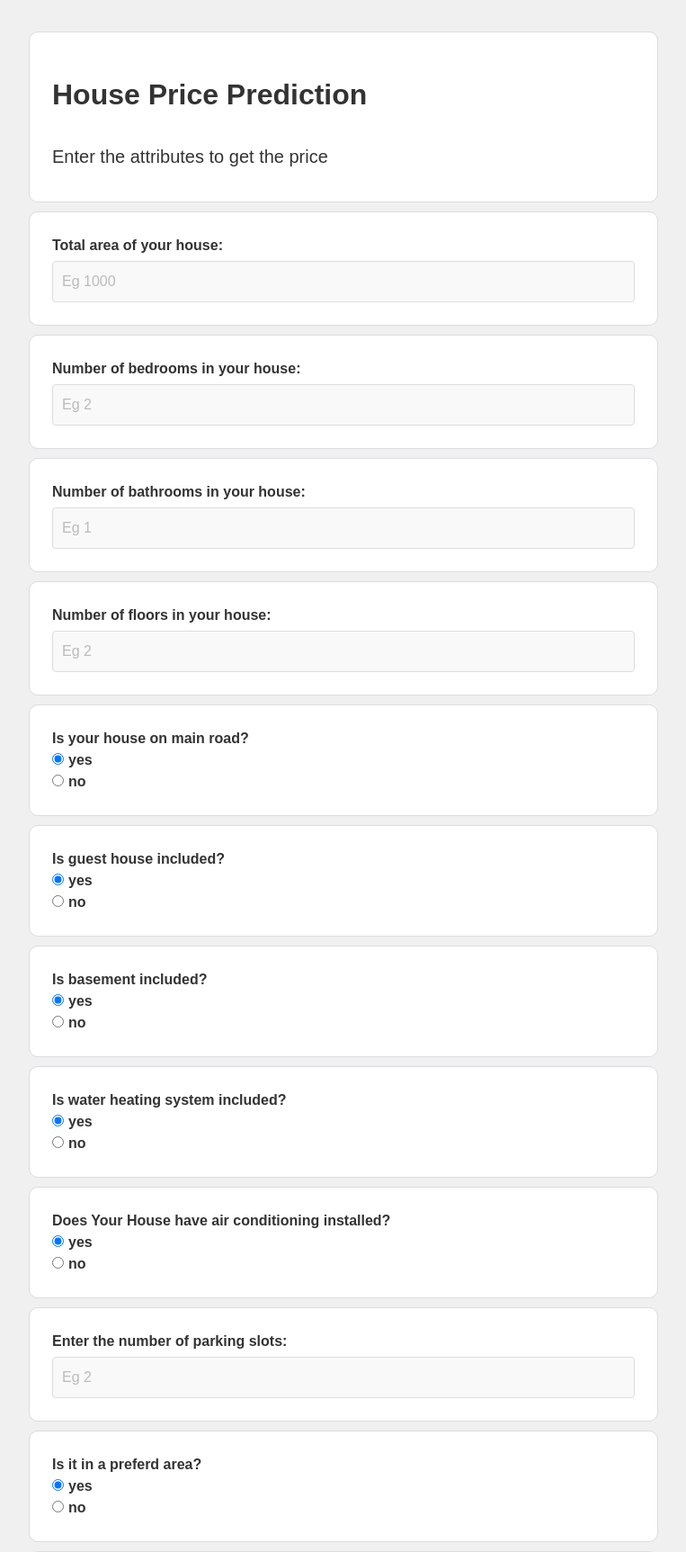
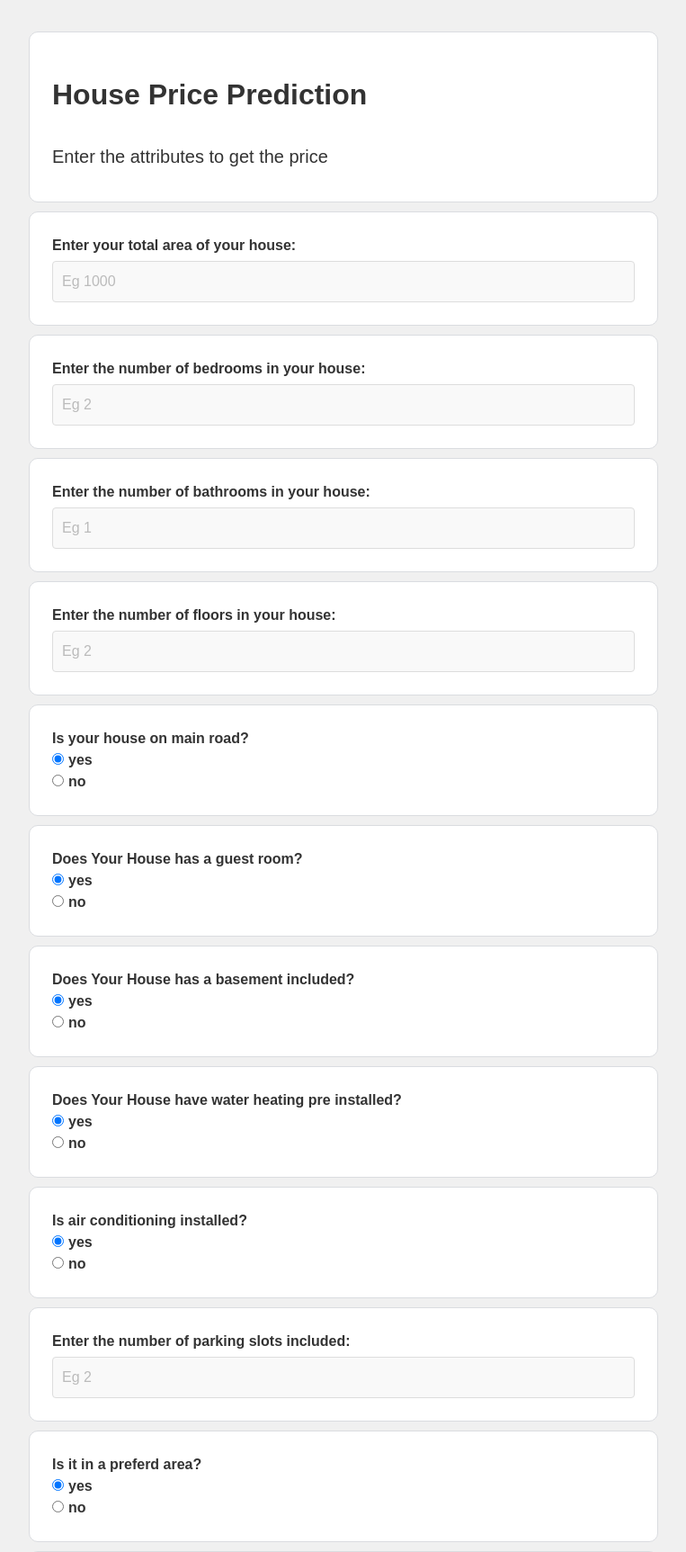
Before and after one commit to Yashyc27/House-price-Prediction, a Flask app: page / in a window 1280 px wide. Shown: the top 1725 px of the page at 90% size, without its empty margins (258-1021 px from the left). Run offline with Flask 2, Linux system fonts and the light colour scheme; parts of the project's set-up code (start-up, migrations or seed data) failed here and were passed over; some libraries are stand-ins or nearby versions; some web fonts are replaced.

Commit message:
Update index.html

```diff
--- a/templates/index.html
+++ b/templates/index.html
@@ -25,30 +25,30 @@
             </div>
             {% elif Price %}
             <div class="form__item form__message__item form__message__success">
-                <h1 class="form__message"> Predicted Price: {{Price}}/- </h1>
+                <h1 class="form__message"> Predicted Price of your house: {{Price}}/- </h1>
             </div>
             {% endif %}
 
             <div class="form__item">
-                <label for="area" class="form__label"> Total area of your house: </label>
+                <label for="area" class="form__label"> Enter your total area of your house: </label>
                 <input type="text" placeholder="Eg 1000" name="area" id="area" class="form__input {{ 'form__input--error' if area_error else '' }}" required>
                 <label for="area" class="form__error">Error! {{ error }}</label>
             </div>
 
             <div class="form__item">
-                <label for="bedrooms" class="form__label">Number of bedrooms in your house: </label>
+                <label for="bedrooms" class="form__label"> Enter the number of bedrooms in your house: </label>
                 <input type="number" placeholder="Eg 2" name="number of bedrooms" id="bedrooms" class="form__input {{ 'form__input--error' if bedroom_error else '' }}" required>
                 <label for="bedrooms" class="form__error">Error! {{ error }}</label>
             </div>
 
             <div class="form__item">
-                <label for="bathrooms" class="form__label"> Number of bathrooms in your house: </label>
+                <label for="bathrooms" class="form__label"> Enter the number of bathrooms in your house: </label>
                 <input type="number" placeholder="Eg 1" name="bathrooms" id="bathrooms" class="form__input {{ 'form__input--error' if bathroom_error else '' }}" required>
                 <label for="bathrooms" class="form__error">Error! {{ error }}</label>
             </div>
 
             <div class="form__item">
-                <label for="stories" class="form__label">Number of floors in your house: </label>
+                <label for="stories" class="form__label"> Enter the number of floors in your house: </label>
                 <input type="number" placeholder="Eg 2" name="stories" id="stories" class="form__input {{ 'form__input--error' if stories_error else '' }}" required>
                 <label for="stories" class="form__error">Error! {{ error }}</label>
             </div>
@@ -67,7 +67,7 @@
 
             <div class="form__item">
                 <div>
-                    <span class="form__label">Is guest house included?</span>
+                    <span class="form__label">Does Your House has a guest room?</span>
                     <br>
                     <input type="radio" name="guestroom" id="guestroom0" value="1" checked="checked" class="form__box">
                     <span class="form__label form__box__label">yes</span>
@@ -79,7 +79,7 @@
 
             <div class="form__item">
                 <div>
-                    <span class="form__label">Is basement included?</span>
+                    <span class="form__label">Does Your House has a basement included?</span>
                     <br>
                     <input type="radio" name="basement" id="basement0" value="1" checked="checked" class="form__box">
                     <span class="form__label form__box__label">yes</span>
@@ -91,7 +91,7 @@
 
             <div class="form__item">
                 <div>
-                    <span class="form__label">Is water heating system included?</span>
+                    <span class="form__label">Does Your House have water heating pre installed?</span>
                     <br>
                     <input type="radio" name="hotwaterheating" id="hotwaterheating0" value="1" checked="checked" class="form__box">
                     <span class="form__label form__box__label">yes</span>
@@ -103,7 +103,7 @@
 
             <div class="form__item">
                 <div>
-                    <span class="form__label">Does Your House have air conditioning installed?</span>
+                    <span class="form__label"> Is air conditioning installed?</span>
                     <br>
                     <input type="radio" name="airconditioning" id="airconditioning0" value="1" checked="checked" class="form__box">
                     <span class="form__label form__box__label">yes</span>
@@ -114,7 +114,7 @@
             </div>
 
             <div class="form__item">
-                <label for="parking" class="form__label"> Enter the number of parking slots: </label>
+                <label for="parking" class="form__label"> Enter the number of parking slots included: </label>
                 <input type="number" placeholder="Eg 2" name="parking" id="parking" class="form__input {{ 'form__input--error' if parking_error else '' }}" required>
                 <label for="parking" class="form__error">Error! {{ error }}</label>
             </div>
```
